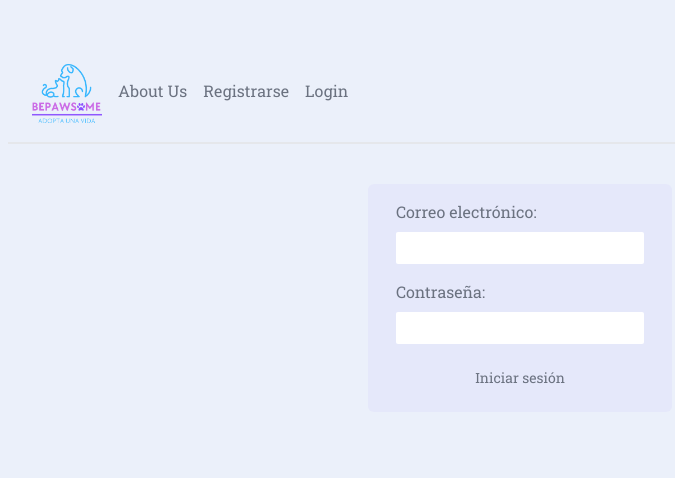
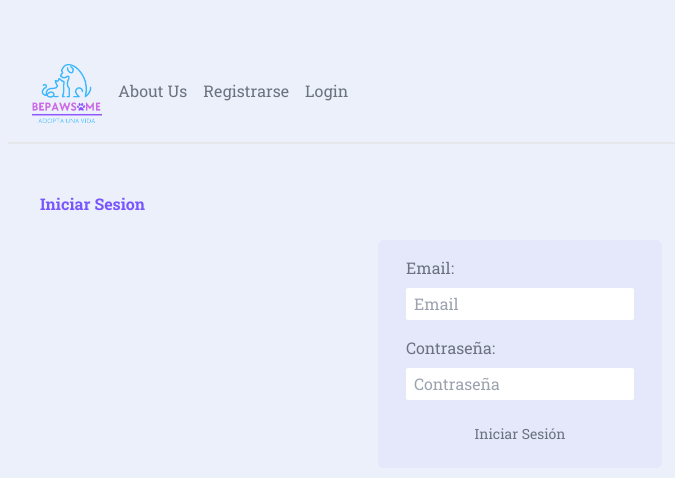
Before and after one commit to BorisWaisten/Be-Pawsome, a Next.js app in the folder frontend/: page /login in a window 1280 px wide. Shown: the top 478 px of the page, without its empty margins (120-795 px from the left). Built offline with nearby package versions, Linux system fonts and the light colour scheme.

Commit message:
Arreglo en Login

```diff
--- a/frontend/app/login/page.jsx
+++ b/frontend/app/login/page.jsx
@@ -1,47 +1,12 @@
-'use client'
-import { useState } from 'react';
-import { signIn } from 'next-auth';
-import { useRouter } from 'next/navigation';
+import Logica from "./logica";
 
-
-export default function LoginPage() {
-  const [email, setEmail] = useState('');
-  const [password, setPassword] = useState('');
-  const router = useRouter();
-
-  const handleSubmit = async e => {
-    e.preventDefault();
-    const result = await signIn('credentials', {
-      email,
-      password,
-      redirect: false,
-    });
-    if (result.error) {
-      alert(result.error);
-    } else {
-      router.push('/');
-    }
-  };
-
+export default function Login() {
   return (
-    <form onSubmit={handleSubmit}>
-      <label>
-        Correo electrónico:
-        <input
-          type="email"
-          value={email}
-          onChange={e => setEmail(e.target.value)}
-        />
-      </label>
-      <label>
-        Contraseña:
-        <input
-          type="password"
-          value={password}
-          onChange={e => setPassword(e.target.value)}
-        />
-      </label>
-      <button type="submit">Iniciar sesión</button>
-    </form>
-  );
+    <main>
+      <h2>Iniciar Sesion</h2>
+      <div>
+        <Logica />
+      </div>
+    </main>
+  )
 }
```
Also changed, not shown: 1 other file (tests, documents, lock files or other folders).
